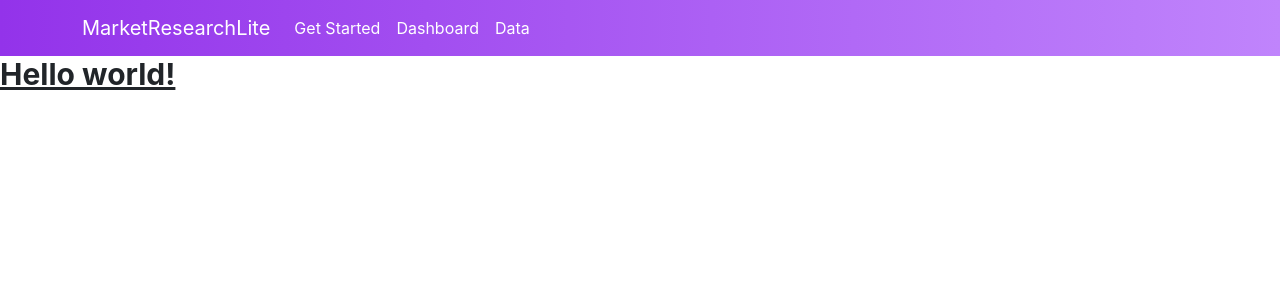
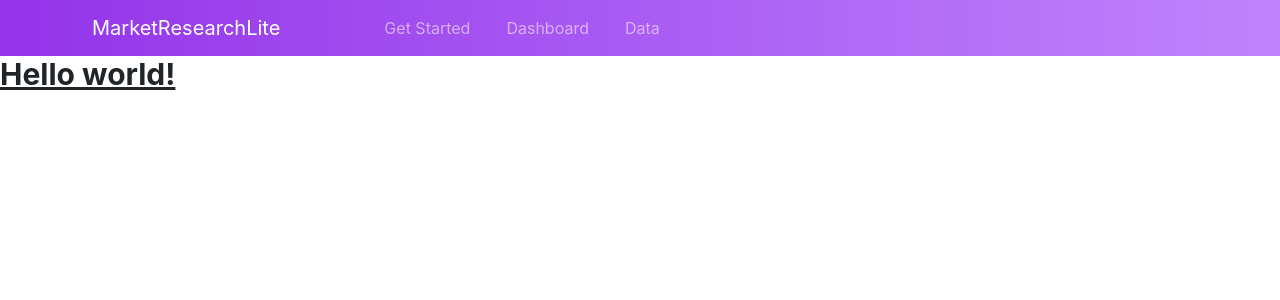
Before and after one commit to nathan-s-williams/market-research-lite, a React (Create React App) app: page / in a window 1280 px wide. Shown: the top 300 px of the page. Built offline with nearby package versions, Linux system fonts and the light colour scheme.

Commit message:
Updated Navbar.js and App.js files.

```diff
--- a/src/App.js
+++ b/src/App.js
@@ -1,10 +1,10 @@
 import './index.css';
-import BoilerPlateNavbar from './Components/Navbar/Navbar';
+import SiteNavbar from './Components/Navbar/Navbar';
 
 function App() {
   return (
     <>
-      <BoilerPlateNavbar />
+      <SiteNavbar />
       <h1 className="text-3xl font-bold underline">
         Hello world!
       </h1>
--- a/src/Components/Navbar/Navbar.jsx
+++ b/src/Components/Navbar/Navbar.jsx
@@ -1,37 +1,25 @@
 import { Container, NavbarBrand, NavLink } from "react-bootstrap";
 import { Nav } from "react-bootstrap";
 import { Navbar } from "react-bootstrap";
+import { SiteLinks } from "../Links/SiteLinks";
 
-function BoilerPlateNavbar() {
+function SiteNavbar() {
     return (
         <>
-            <Navbar className="bg-gradient-to-r from-purple-600 to-purple-400 text-white">
-                <Container>
-                    <Nav>
-                        <NavbarBrand href="" className="text-inherit hover:text-inherit">MarketResearchLite</NavbarBrand>
-                        <NavLink href="" className="text-inherit hover:text-inherit">Get Started</NavLink>
-                        <NavLink href="" className="text-inherit hover:text-inherit">Dashboard</NavLink>
-                        <NavLink href="" className="text-inherit hover:text-inherit">Data</NavLink>
-                    </Nav>
-                </Container>
+            <Navbar bg="dark" variant="dark" className="bg-gradient-to-r from-purple-600 to-purple-400">
+                <div className="ml-20">
+                    <Container>
+                        <Nav>
+                            <NavbarBrand href={ SiteLinks.homepage } >MarketResearchLite</NavbarBrand>
+                            <NavLink href="" className="ml-20 min-w-fit">Get Started</NavLink>
+                            <NavLink href="" className="ml-5 min-w-fit">Dashboard</NavLink>
+                            <NavLink href="" className="ml-5 min-w-fit">Data</NavLink>
+                        </Nav>
+                    </Container>
+                </div>
             </Navbar>
         </>
     );
 }
 
-// import Container from 'react-bootstrap/Container';
-// import Navbar from 'react-bootstrap/Navbar';
-
-// function BoilerPlateNavbar() {
-//   return (
-//     <Container>
-//       <Navbar expand="lg" variant="light" bg="light">
-//         <Container>
-//           <Navbar.Brand href="#">Navbar</Navbar.Brand>
-//         </Container>
-//       </Navbar>
-//     </Container>
-//   );
-// }
-
-export default BoilerPlateNavbar;
+export default SiteNavbar;
```
